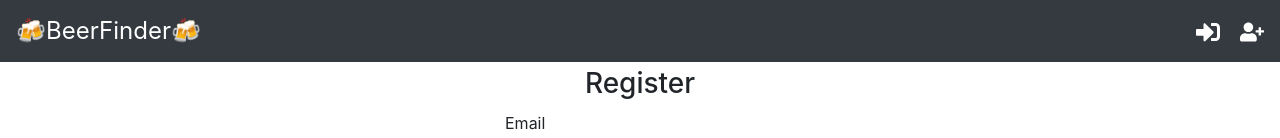
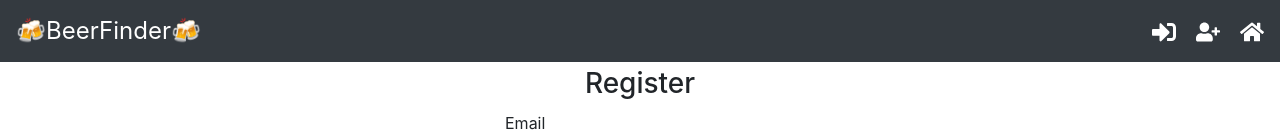
Before and after one commit to bmdoane/Beer_Finder, a React (Create React App) app: page /register in a window 1280 px wide. Shown: the top 138 px of the page. Built offline with nearby package versions, Linux system fonts and the light colour scheme; no server answers; what google-maps-react would draw is missing.

Commit message:
UserNavLinks busted out to own component.  Home link added. Need to refactor repetitive code

```diff
--- /dev/null
+++ b/src/components/NavUserLinks.js
@@ -0,0 +1,88 @@
+import React, { useContext } from 'react'
+import Tooltip from 'react-bootstrap/Tooltip'
+import OverlayTrigger from 'react-bootstrap/OverlayTrigger'
+import { NavLink } from 'react-router-dom'
+import { FaHome, FaUserPlus, FaSignInAlt, FaSignOutAlt } from 'react-icons/fa'
+import styled from 'styled-components'
+import { auth } from '../Firebase'
+import { AuthContext } from '../services/Auth'
+
+const NavbarLink = styled(NavLink)`
+  color: #ffffff;
+  font-size: 24px;
+  :hover {
+    color: #ccc;
+    text-decoration: none;
+  }
+`
+
+const NavUserAccess = styled.div`
+  justify-content: right;
+  a:not(:first-child) {
+    padding-left: 20px;
+  }
+`;
+
+const NavUserLinks = () => {
+  const tooltipInsert = navLink => {
+    const tooltip = <Tooltip>{navLink}</Tooltip>
+    return tooltip
+  }
+
+  const { currentUser } = useContext(AuthContext)
+  let userNav = currentUser ? (
+    <NavUserAccess>
+      <OverlayTrigger
+        trigger="hover"
+        placement="bottom"
+        overlay={tooltipInsert("Sign Out")}>
+        <NavbarLink to="/" onClick={() => auth.signOut()}>
+          <FaSignOutAlt />
+        </NavbarLink>
+      </OverlayTrigger>
+      <OverlayTrigger
+        trigger="hover"
+        placement="bottom"
+        overlay={tooltipInsert("Home")}>
+        <NavbarLink to="/">
+          <FaHome />
+        </NavbarLink>
+      </OverlayTrigger>
+    </NavUserAccess>
+  ) : (
+    <NavUserAccess>
+      <OverlayTrigger
+        trigger="hover"
+        placement="bottom"
+        overlay={tooltipInsert("Sign In")}>
+        <NavbarLink to="/login">
+          <FaSignInAlt />
+        </NavbarLink>
+      </OverlayTrigger>
+      <OverlayTrigger
+        trigger="hover"
+        placement="bottom"
+        overlay={tooltipInsert("Register")}>
+        <NavbarLink to="/register">
+          <FaUserPlus />
+        </NavbarLink>
+      </OverlayTrigger>
+      <OverlayTrigger
+        trigger="hover"
+        placement="bottom"
+        overlay={tooltipInsert("Home")}>
+        <NavbarLink to="/">
+          <FaHome />
+        </NavbarLink>
+      </OverlayTrigger>
+    </NavUserAccess>
+  )
+
+  return (
+    <>
+      {userNav}
+    </>
+  )
+}
+
+export default NavUserLinks
--- a/src/components/Navigation.js
+++ b/src/components/Navigation.js
@@ -1,13 +1,9 @@
-import React, { useContext, useRef, useState } from 'react'
+import React from 'react'
 import Navbar from 'react-bootstrap/Navbar'
-import Tooltip from 'react-bootstrap/Tooltip'
-import OverlayTrigger from 'react-bootstrap/OverlayTrigger'
 import { NavLink } from 'react-router-dom'
 import useWindowSize from '../utils/windowSize'
-import { FaHome, FaUserPlus, FaSignInAlt, FaSignOutAlt } from 'react-icons/fa'
 import styled from 'styled-components'
-import { auth } from '../Firebase'
-import { AuthContext } from '../services/Auth'
+import NavUserLinks from './NavUserLinks'
 
 const NavContainer = styled.div`
   min-width: 320px;
@@ -22,59 +18,12 @@ const NavbarLink = styled(NavLink)`
   }
 `
 
-const NavUserAccess = styled.div`
-  justify-content: right;
-  a:last-child {
-    padding-left: 20px;
-  }
-`
-
 const Navigation = () => {
   let brandLogo = "🍻BeerFinder🍻"
   const [width] = useWindowSize()
   if (width <= 450) {
     brandLogo = "🍻BF🍻";
   }
-
-  const tooltipInsert = (navLink) => {
-    const tooltip = (
-      <Tooltip>{navLink}</Tooltip>
-    )
-    return tooltip
-  }
-
-  const { currentUser } = useContext(AuthContext)
-  let UserNav = currentUser ? (
-    <NavUserAccess>
-      <OverlayTrigger
-        trigger="hover"
-        placement="bottom"
-        overlay={tooltipInsert("Sign Out")}>
-        <NavbarLink to="/" onClick={() => auth.signOut()}>
-          <FaSignOutAlt />
-        </NavbarLink>
-      </OverlayTrigger>
-    </NavUserAccess>
-  ) : (
-    <NavUserAccess>
-      <OverlayTrigger
-        trigger="hover"
-        placement="bottom"
-        overlay={tooltipInsert("Sign In")}>
-        <NavbarLink to="/login">
-          <FaSignInAlt />
-        </NavbarLink>
-      </OverlayTrigger>
-      <OverlayTrigger
-        trigger="hover"
-        placement="bottom"
-        overlay={tooltipInsert("Register")}>
-        <NavbarLink to="/register">
-          <FaUserPlus />
-        </NavbarLink>
-      </OverlayTrigger>
-    </NavUserAccess>
-  )
 
   return (
     <NavContainer>
@@ -84,10 +33,10 @@ const Navigation = () => {
             {brandLogo}
           </NavbarLink>
         </Navbar.Brand>
-        {UserNav}
+        <NavUserLinks />
       </Navbar>
     </NavContainer>
-  );
+  )
 }
 
 export default Navigation
```
Also changed, not shown: src/components/NavUserAccess.js (deleted, +0 -7 lines).
